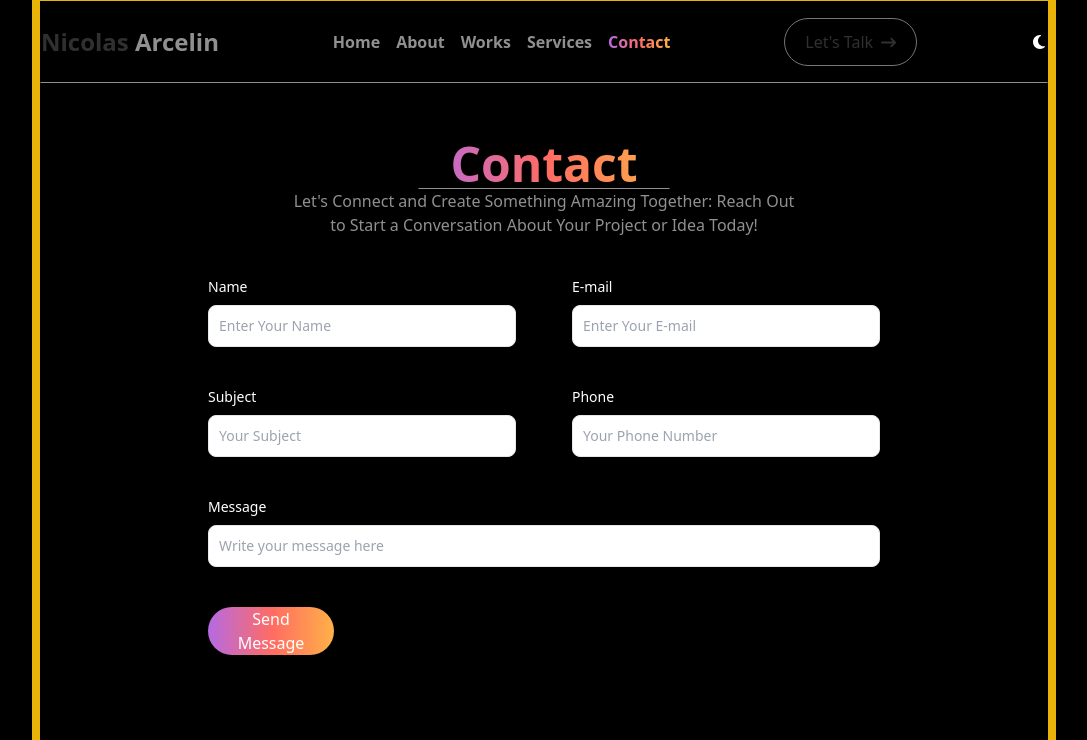
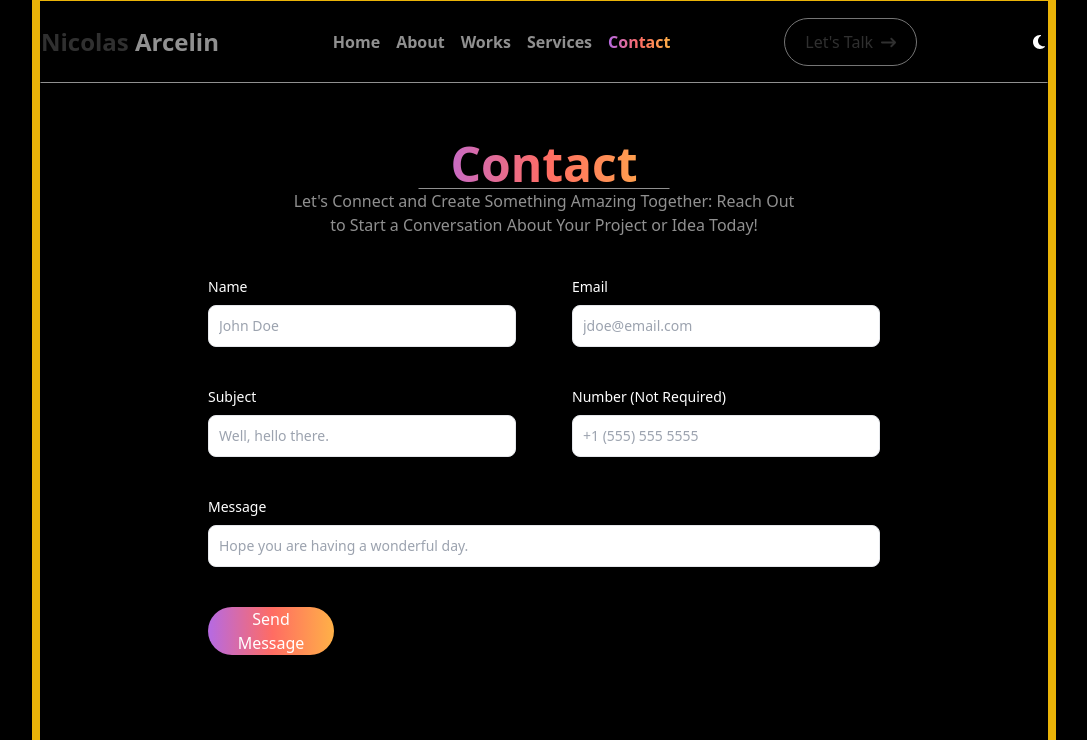
Before and after one commit to narcelin/portfolio_v2, a Next.js app: page /contact in a window 1280 px wide. Shown: the top 740 px of the page, without its empty margins (96-1183 px from the left). Built offline with nearby package versions, Linux system fonts and the light colour scheme.

Commit message:
contact page

```diff
--- a/src/app/components/MyInput.tsx
+++ /dev/null
@@ -1,39 +0,0 @@
-"use client";
-
-import { useState } from "react";
-
-export default function MyInput({
-  className,
-  type,
-  label,
-  placeHolder,
-}: {
-  className: string;
-  type: string;
-  label: string;
-  placeHolder: string;
-}) {
-  const [value, setValue] = useState("");
-
-  return (
-    <div className={`${className}`}>
-      <div className="mb-6">
-        <label
-          htmlFor={`${type}`}
-          className="text-heading block text-sm font-medium mb-2"
-        >
-          {label}
-        </label>
-        <input
-          type={`${type}`}
-          id="email"
-          value={`${value}`}
-          onChange={(e) => setValue(e.target.value)}
-          required
-          placeholder={`${placeHolder}`}
-          className="bg-c3 border border-c2 placeholder-c5 text-pText text-sm rounded-lg w-full block p-2.5"
-        />
-      </div>
-    </div>
-  );
-}
--- a/src/app/components/MySimpleCard.tsx
+++ b/src/app/components/MySimpleCard.tsx
@@ -22,7 +22,7 @@ export default function MySimpleCard({
           <MyHeader headerType={3}>{title}</MyHeader>
           <div className="text-shadow">{subTitle}</div>
         </div>
-        <MyButton justArrow />
+        <MyButton onClick={() => console.log("Clicked")} justArrow />
       </div>
     </div>
   );
--- a/src/app/components/sections/ContactMe.tsx
+++ b/src/app/components/sections/ContactMe.tsx
@@ -2,7 +2,6 @@
 
 import { useState } from "react";
 
-import MyInput from "../MyInput";
 import MyButton from "../MyButton";
 
 export default function ContactMe() {
@@ -10,41 +9,109 @@ export default function ContactMe() {
     console.log("SENT");
   };
 
-  const emailTarget = document.getElementById("email");
-  console.log(emailTarget);
+  const [name, setName] = useState("");
+  const [email, setEmail] = useState("");
+  const [subject, setSubject] = useState("");
+  const [phoneNumber, setPhoneNumber] = useState("");
+  const [message, setMessage] = useState("");
 
   return (
     <form className="flex flex-col md:grid grid-cols-4 grid-rows-4 gap-x-14 gap-y-4 w-2/3">
-      <MyInput
-        className="col-span-2"
-        type="name"
-        label="Name"
-        placeHolder="Enter Your Name"
+      <div className="col-span-2">
+        <div className="mb-6">
+          <label
+            className="text-heading block text-sm font-medium mb-2"
+            htmlFor="name"
+          >
+            Name
+          </label>
+          <input
+            className="bg-c3 border border-c2 placeholder-c5 text-pText text-sm rounded-lg w-full block p-2.5"
+            type="text"
+            id="name"
+            value={`${name}`}
+            onChange={(e) => setName(e.target.value)}
+            required
+            placeholder="John Doe"
           />
-      <MyInput
-        className="col-span-2 col-start-3"
+        </div>
+      </div>
+      <div className="col-span-2 col-start-3">
+        <div className="mb-6">
+          <label
+            className="text-heading block text-sm font-medium mb-2"
+            htmlFor="email"
+          >
+            Email
+          </label>
+          <input
+            className="bg-c3 border border-c2 placeholder-c5 text-pText text-sm rounded-lg w-full block p-2.5"
             type="email"
-        label="E-mail"
-        placeHolder="Enter Your E-mail"
+            id="email"
+            value={`${email}`}
+            onChange={(e) => setEmail(e.target.value)}
+            required
+            placeholder="jdoe@email.com"
           />
-      <MyInput
-        className="col-span-2 row-start-2"
+        </div>
+      </div>
+      <div className="col-span-2 row-start-2">
+        <div className="mb-6">
+          <label
+            className="text-heading block text-sm font-medium mb-2"
+            htmlFor="subject"
+          >
+            Subject
+          </label>
+          <input
+            className="bg-c3 border border-c2 placeholder-c5 text-pText text-sm rounded-lg w-full block p-2.5"
             type="subject"
-        label="Subject"
-        placeHolder="Your Subject"
+            id="subject"
+            value={`${subject}`}
+            onChange={(e) => setSubject(e.target.value)}
+            required
+            placeholder="Well, hello there."
           />
-      <MyInput
-        className="col-span-2 col-start-3 row-start-2"
+        </div>
+      </div>
+      <div className="col-span-2 row-start-2">
+        <div className="mb-6">
+          <label
+            className="text-heading block text-sm font-medium mb-2"
+            htmlFor="number"
+          >
+            Number (Not Required)
+          </label>
+          <input
+            className="bg-c3 border border-c2 placeholder-c5 text-pText text-sm rounded-lg w-full block p-2.5"
             type="tel"
-        label="Phone"
-        placeHolder="Your Phone Number"
+            id="phoneNumber"
+            value={`${phoneNumber}`}
+            onChange={(e) => setPhoneNumber(e.target.value)}
+            required
+            placeholder="+1 (555) 555 5555"
           />
-      <MyInput
-        className="col-span-4 row-span-1 row-start-3"
+        </div>
+      </div>
+      <div className="col-span-4 row-span-1 row-start-3">
+        <div className="mb-6">
+          <label
+            className="text-heading block text-sm font-medium mb-2"
+            htmlFor="text"
+          >
+            Message
+          </label>
+          <input
+            className="bg-c3 border border-c2 placeholder-c5 text-pText text-sm rounded-lg w-full block p-2.5"
             type="text"
-        label="Message"
-        placeHolder="Write your message here"
+            id="message"
+            value={`${message}`}
+            onChange={(e) => setMessage(e.target.value)}
+            required
+            placeholder="Hope you are having a wonderful day."
           />
+        </div>
+      </div>
       <MyButton onClick={() => console.log(emailTarget)} fancy>
         Send Message
       </MyButton>
```
Lines whose indentation alone changed are shown as unchanged.
